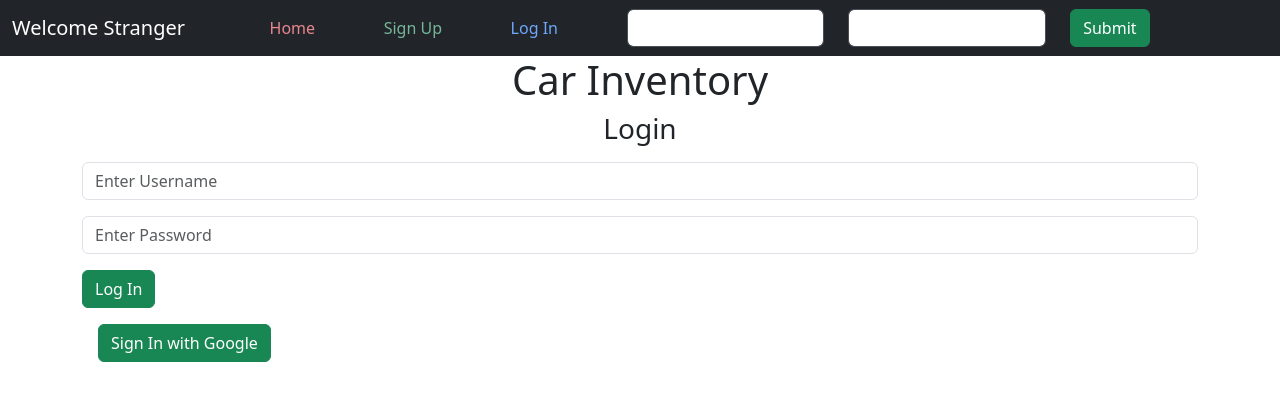
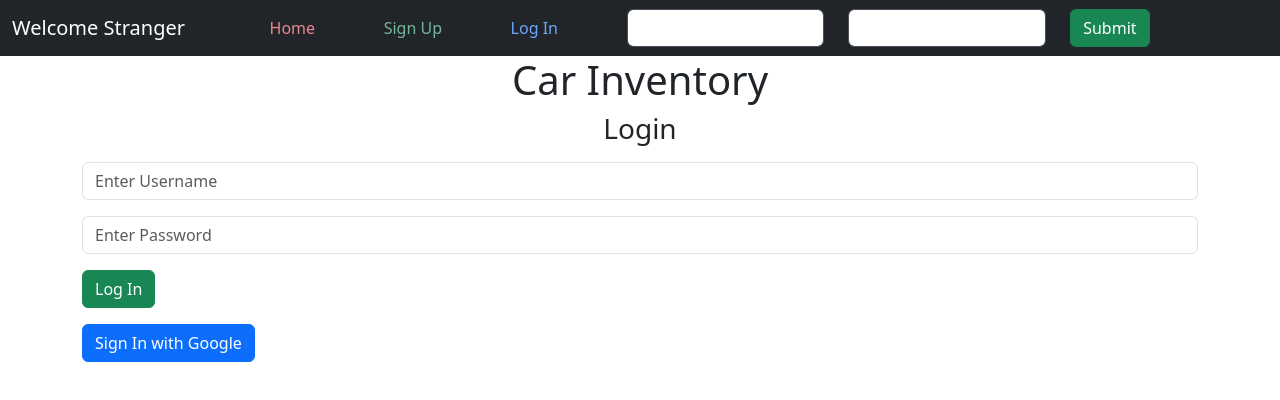
Before and after one commit to Fangmbeng/car_inventory_react, a React (Create React App) app: page /login in a window 1280 px wide. Shown: the top 400 px of the page. Built offline with nearby package versions, Linux system fonts and the light colour scheme.

Commit message:
Fangmbeng

```diff
--- a/src/components/Home.jsx
+++ b/src/components/Home.jsx
@@ -1,5 +1,6 @@
 import React, { useState, useEffect } from 'react'
 import PostCard from './PostCard';
+import { Link } from 'react-router-dom'
 
 export default function Home(props) {
     const [posts, setPosts] = useState([]);
@@ -20,6 +21,8 @@ export default function Home(props) {
             </>
         ) : (
             <>
+            <h1 className="text-center">Welcome Mercy's Motors</h1>
+            <Link className='btn btn-warning' to='/login'>Login to Acess Inventory</Link>
             </>
         )}
         </>
--- a/src/components/Login.jsx
+++ b/src/components/Login.jsx
@@ -50,7 +50,7 @@ export default function Login(props) {
                     <input type="submit" value="Log In" className="btn btn-success" />
                 </div>
             </form>
-            <button className='btn btn-success m-3' onClick={props.handleClick}>Sign In with Google</button>
+            <button className='btn btn-primary mt-3' onClick={props.handleClick}>Sign In with Google</button>
         </>
     )
 }
```
